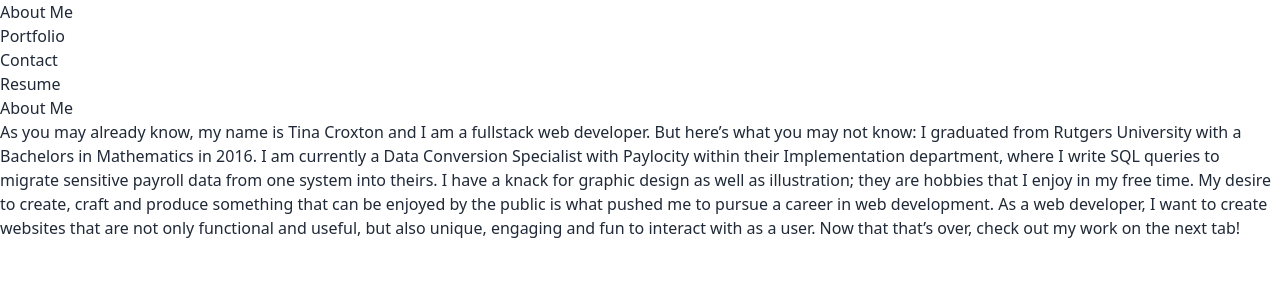
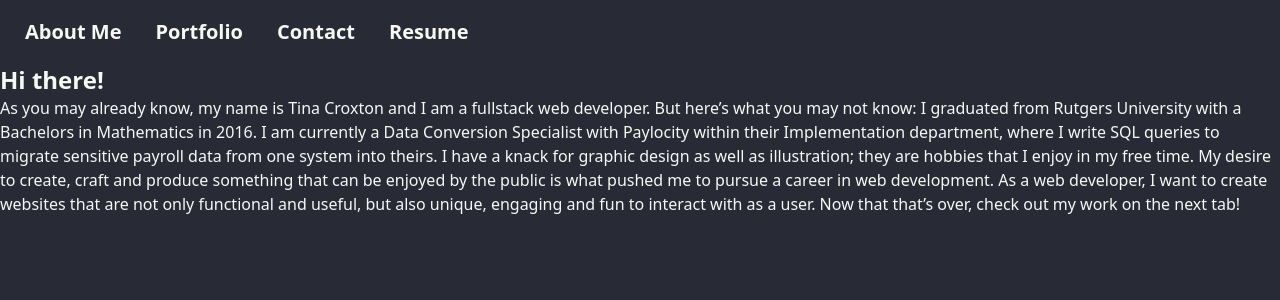
Before and after one commit to TinaTheDev91/Portfolio, a React (Create React App) app in the folder portfolio/: page / in a window 1280 px wide. Shown: the top 300 px of the page. Built offline with nearby package versions, Linux system fonts and the light colour scheme.

Commit message:
nav bar styling

```diff
--- a/portfolio/package.json
+++ b/portfolio/package.json
@@ -7,6 +7,7 @@
     "@testing-library/react": "11.1.0",
     "@testing-library/user-event": "^13.5.0",
     "daisyui": "^2.52.0",
+    "postcss-loader": "^7.3.3",
     "react": "^17.0.0 || ^18.0.0",
     "react-daisyui": "^3.1.2",
     "react-dom": "^17.0.0 || ^18.0.0",
--- a/portfolio/src/components/Navigation.js
+++ b/portfolio/src/components/Navigation.js
@@ -1,52 +1,47 @@
 import React from 'react';
 
-// Here we are using object destructuring assignment to pluck off our variables from the props object
-// We assign them to their own variable names
 function Navigation({ currentPage, handlePageChange }) {
   return (
-    <ul className="nav nav-tabs">
-      <li className="nav-item">
+
+    <nav>
+      <div className="navbar bg-base-100">
         <a
           href="#about"
           onClick={() => handlePageChange('About')}
-          // This is a conditional (ternary) operator that checks to see if the current page is "Home"
-          // If it is, we set the current page to 'nav-link-active', otherwise we set it to 'nav-link'
-          className={currentPage === 'About' ? 'nav-link active' : 'nav-link'}
+
+          className={currentPage === 'About' ? 'btn btn-ghost normal-case text-xl nav-link active' : 'btn btn-ghost normal-case text-xl nav-link'}
         >
           About Me
         </a>
-      </li>
-      <li className="nav-item">
+
         <a
           href="#portfolio"
           onClick={() => handlePageChange('Portfolio')}
-          // Check to see if the currentPage is `About`, and if so we use the active link class from bootstrap. Otherwise, we set it to a normal nav-link
-          className={currentPage === 'Portfolio' ? 'nav-link active' : 'nav-link'}
+
+          className={currentPage === 'Portfolio' ? 'btn btn-ghost normal-case text-xl nav-link active' : 'btn btn-ghost normal-case text-xl nav-link'}
         >
           Portfolio
         </a>
-      </li>
-      <li className="nav-item">
+
         <a
           href="#contact"
           onClick={() => handlePageChange('Contact')}
-          // Check to see if the currentPage is `Blog`, and if so we use the active link class from bootstrap. Otherwise, we set it to a normal nav-link
-          className={currentPage === 'Contact' ? 'nav-link active' : 'nav-link'}
+
+          className={currentPage === 'Contact' ? 'btn btn-ghost normal-case text-xl nav-link active' : 'btn btn-ghost normal-case text-xl nav-link'}
         >
           Contact
         </a>
-      </li>
-      <li className="nav-item">
+
         <a
           href="#resume"
           onClick={() => handlePageChange('Resume')}
-          // Check to see if the currentPage is `Contact`, and if so we use the active link class from bootstrap. Otherwise, we set it to a normal nav-link
-          className={currentPage === 'Resume' ? 'nav-link active' : 'nav-link'}
+
+          className={currentPage === 'Resume' ? 'btn btn-ghost normal-case text-xl nav-link active' : 'btn btn-ghost normal-case text-xl nav-link'}
         >
           Resume
         </a>
-      </li>
-    </ul>
+      </div>
+    </nav>
   );
 }
 
--- a/portfolio/src/components/pages/About.js
+++ b/portfolio/src/components/pages/About.js
@@ -3,7 +3,7 @@ import React from 'react';
 export default function About() {
   return (
     <div>
-      <h1>About Me</h1>
+      <h1 className='text-2xl font-semibold'>Hi there!</h1>
       <p>
         As you may already know, my name is Tina Croxton and I am a fullstack web developer. But here’s what you may not know:
 
--- a/portfolio/src/index.js
+++ b/portfolio/src/index.js
@@ -1,6 +1,7 @@
 import React from 'react';
 import ReactDOM from 'react-dom';
 import App from './App';
+import './index.css'
 
 // The ReactDOM.render method is used to render a react element into the actual DOM
 // The first argument is the component we want to render, and the second is the container element on the page
--- a/portfolio/tailwind.config.js
+++ b/portfolio/tailwind.config.js
@@ -7,4 +7,8 @@ module.exports = {
     extend: {},
   },
   plugins: [require("daisyui")],
+
+  daisyui: {
+    themes: ["dracula"],
+  },
 }
```
Also changed, not shown: 2 other files (tests, documents, lock files or other folders).
